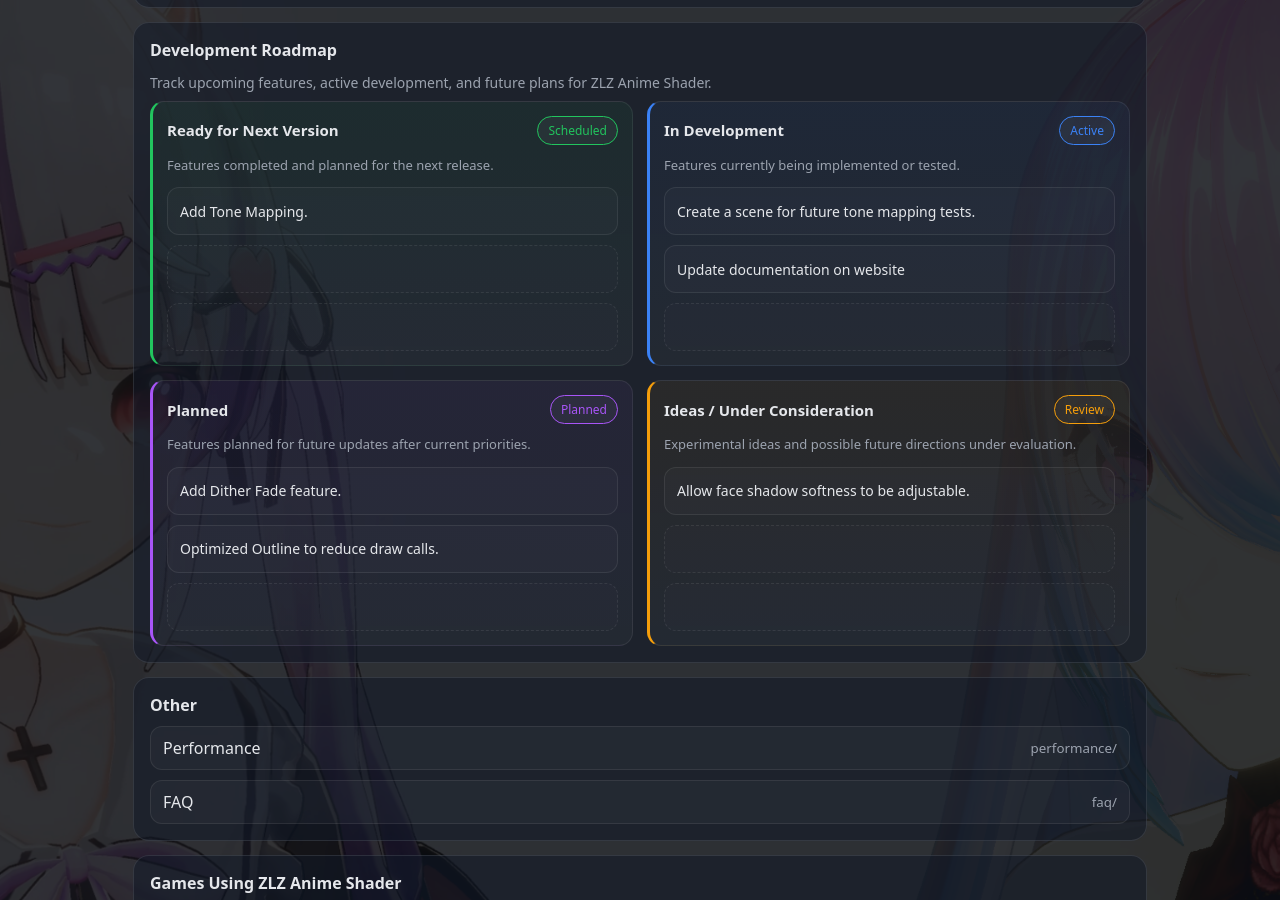
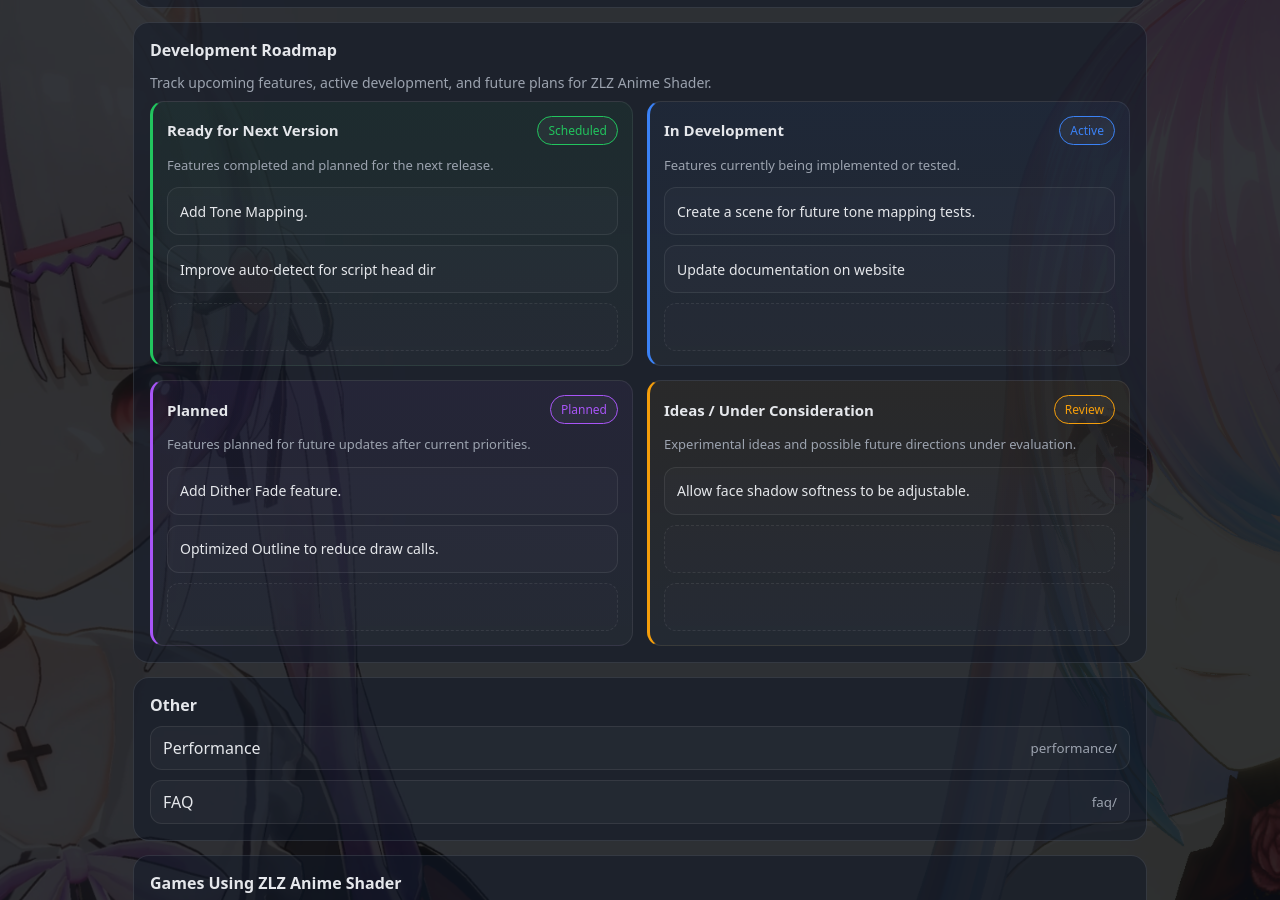
Before and after one commit to zlz-studio/zlz-studio.github.io, a Jekyll site: the page index.html, which Jekyll copies as it is, in a window 1280 px wide and 900 px high, scrolled down 1700 px. Built offline with Jekyll 4.4.1, drawn with Linux system fonts in a browser that asks for light colours.

Commit message:
Add roadmap item for auto-detect improvement

```diff
--- a/index.html
+++ b/index.html
@@ -668,7 +668,7 @@
 
             <div class="roadmapList">
               <div class="roadmapSlot">Add Tone Mapping.</div>
-              <div class="roadmapSlot empty"></div>
+              <div class="roadmapSlot">Improve auto-detect for script head dir</div>
               <div class="roadmapSlot empty"></div>
             </div>
           </div>
```
